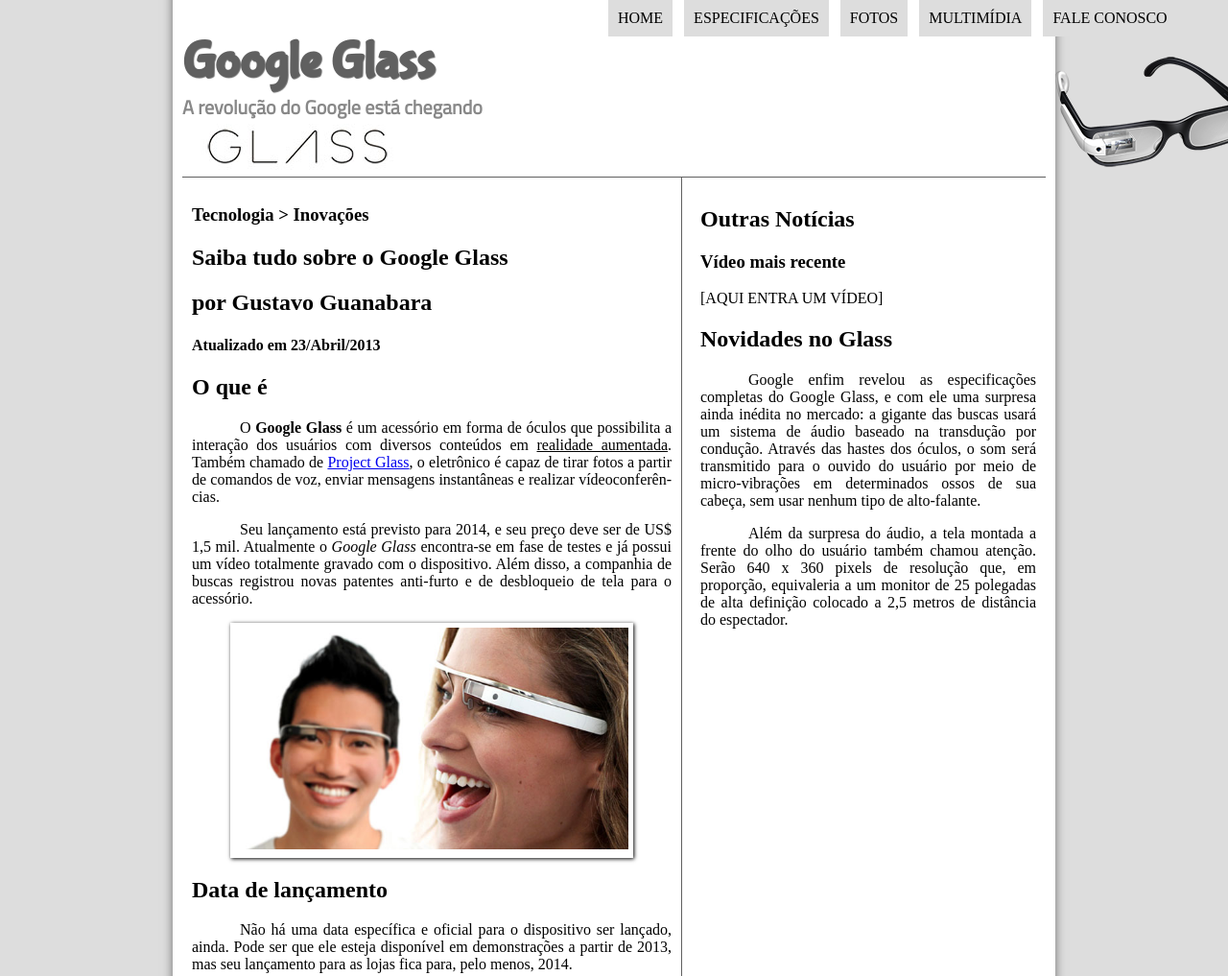
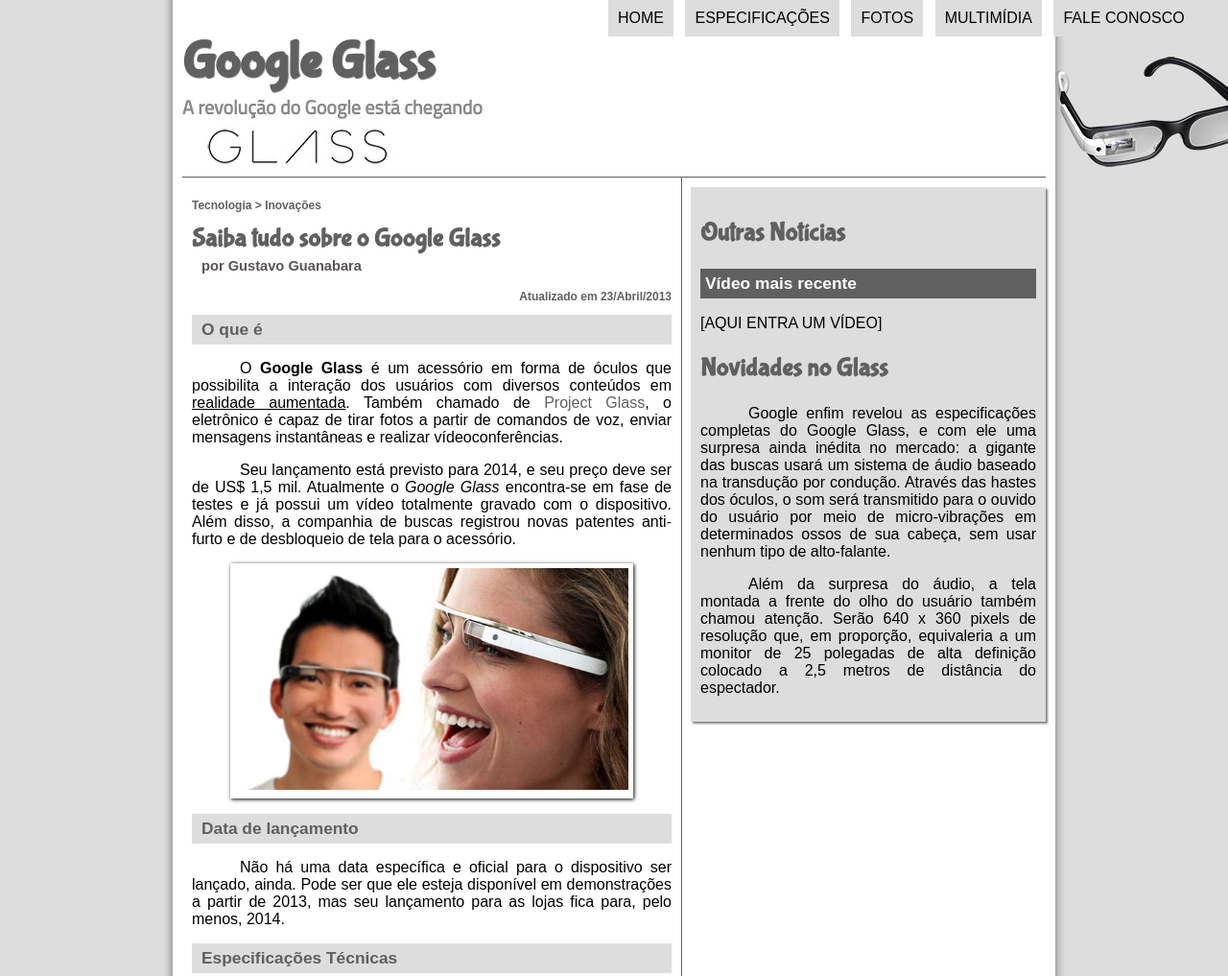
Before and after one commit to MecaFlavio/projeto-gogleglass-Curso-HTML5-CSS3, a plain HTML site: page index.html in a window 1280 px wide. Shown: the top 1017 px of the page at 96% size. Drawn offline with Linux system fonts and the light colour scheme.

Commit message:
formatando section e aside
Formatação css de titulos e textos da seção principal e lateral do index

```diff
--- a/css/estilo.css
+++ b/css/estilo.css
@@ -6,6 +6,7 @@
 } /*marca que importa fonte para o código css a partir de uma fonte no pacote local*/
 
 body {
+    font-family: Arial, sans-serif;
     background-color: #dddddd;
     color: rgba(0, 0, 0, 1);
 }
@@ -21,6 +22,15 @@ div#interface{
 p {
     text-align: justify;
     text-indent: 50px;
+}
+
+a {
+    color: #606060;
+    text-decoration: none;
+}
+
+a:hover {
+    text-decoration: underline;
 }
 
 header#cabecalho img#icone{
@@ -133,6 +143,23 @@ aside#lateral {
     width: 350px;
     float: right; /*essa configuração seve para objetos configurados como display: block. Os elementos flutuam um ao lado do outro*/
     padding: 10px;
+    background-color: #dddddd;
+    margin-top: 10px;
+    box-shadow: 2px 2px 2px rgba(0, 0, 0, 0.5)
+}
+
+aside#lateral h2{
+    font-family: 'FonteLogo', sans-serif;
+    font-size: 20pt;
+    color: #606060;
+}
+
+aside#lateral h3{
+    background-color: #606060;
+    font-size: 13pt;
+    color: #ffffff;
+    padding: 5px;
+
 }
 
 footer#rodape {
@@ -181,3 +208,36 @@ table#tabelaspec caption span{
     margin-top: 10px;
 
 }
+
+article#noticia-principal h2{
+    font-size: 13pt;
+    color: #606060;
+    background-color:#dddddd;
+    padding: 5px 0px 5px 10px;
+    margin: 10px 0px 10px 0px;
+}
+
+header#cabecalho-artigo h1{
+    font-family: 'FonteLogo', sans-serif;
+    font-size: 20pt;
+    color: #606060;
+    margin-bottom: 0px;
+    margin-top: 0px;
+}
+
+header#cabecalho-artigo h2{
+    font-size: 11pt;
+    color: #5a5555;
+    background-color: #ffffff;
+    margin: 0px;
+}
+
+header#cabecalho-artigo h3{
+    font-size: 12px;
+    color: #606060;
+
+}
+
+.direita {
+    text-align: right;
+}
--- a/index.html
+++ b/index.html
@@ -34,12 +34,15 @@
             </header>
 
             <section id="corpo"> <!--Tag para criar uma sessão no html5-->
+                <article id="noticia-principal">
+                    <header id="cabecalho-artigo">
                         <hgroup>
                             <h3>Tecnologia > Inovações</h3>
                             <h1>Saiba tudo sobre o Google Glass</h1>
                             <h2>por Gustavo Guanabara</h2>
-                    <h4>Atualizado em 23/Abril/2013</h4>
+                            <h3 class="direita">Atualizado em 23/Abril/2013</h3>
                         </hgroup>
+                    </header>
 
                     <h2>O que é</h2>
                     <!-- A tag <p> define o que é um paragrafo -->
@@ -91,6 +94,7 @@
                     <p>O vídeo de divulgação do Google mostra que você pode se transformar em uma espécie de “super-<wbr/>humano”, já que o aparelho pode indicar a quantos metros você está de seu destino, se o metrô está aberto ou fechado, mostrar o clima, agenda e até mesmo permitir que você marque encontros apenas com comandos de voz.</p>
 
                     [AQUI ENTRA UM VÍDEO]
+                </article>
             </section>
 
             <aside id="lateral"> <!--Tag para criar uma sessão lateral ao conteúdo determinado principal-->
```
Lines whose indentation alone changed are shown as unchanged.
